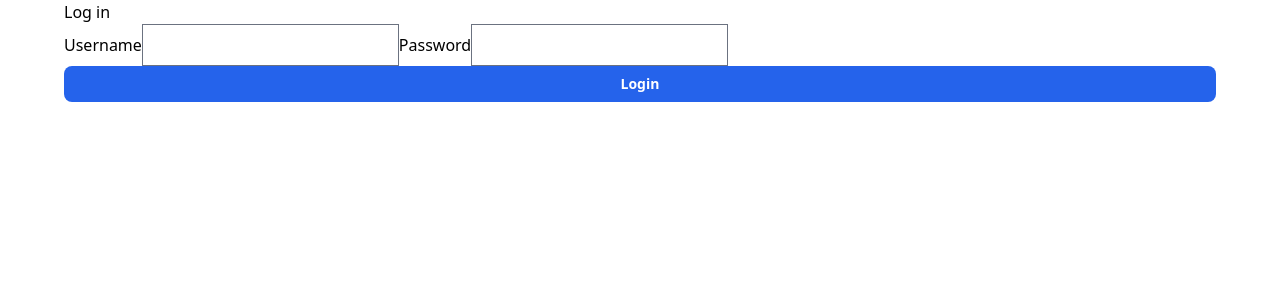
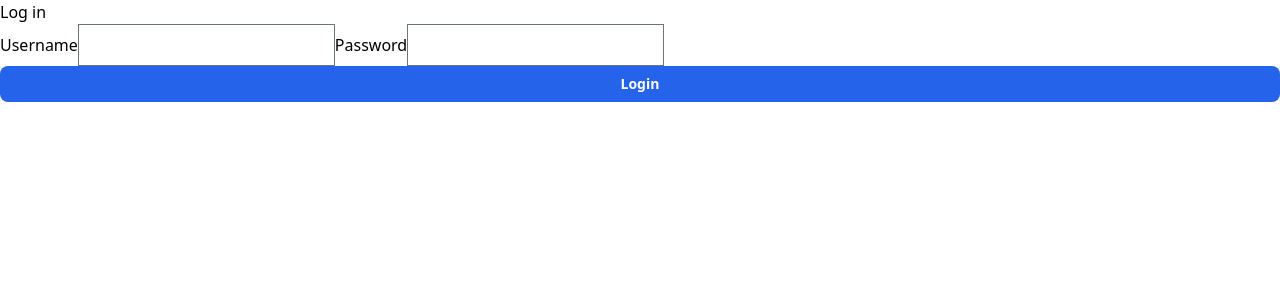
Before and after one commit to AmberG31/Potty-pal, a React (Create React App) app in the folder frontend/: page /login in a window 1280 px wide. Shown: the top 300 px of the page. Built offline with nearby package versions, Linux system fonts and the light colour scheme.

Commit message:
Removed `max-w-6xl` for the whole layout

```diff
--- a/frontend/src/components/app/App.jsx
+++ b/frontend/src/components/app/App.jsx
@@ -15,7 +15,7 @@ import MapLayoutPage from '../../pages/MapLayoutPage';
 function App() {
   const { token } = useContext(AuthContext);
   return (
-    <main className="mx-auto max-w-6xl">
+    <main className="mx-auto">
       <ModalList />
       <Routes>
         <Route path="/" element={token ? <Home /> : <Navigate to="/login" />} />
```
